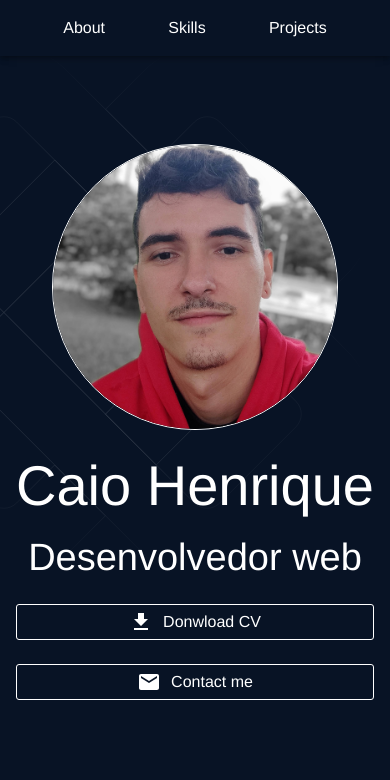
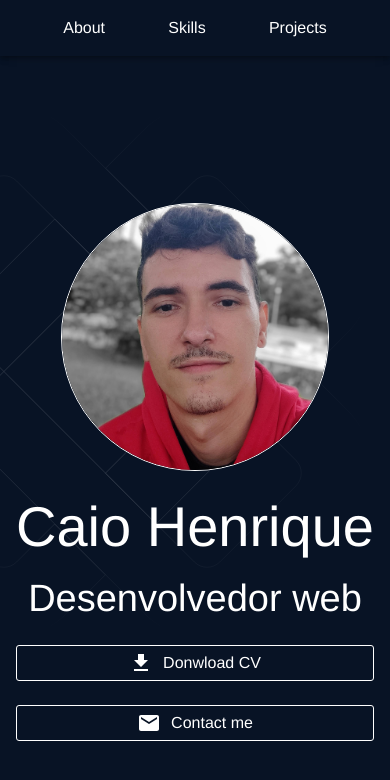
Before and after one commit to Caiohvboas/my-portfolio, a React (Vite) app: page / in a window 390 px wide. Shown: the top 780 px of the page. Built offline with nearby package versions, Linux system fonts and the light colour scheme.

Commit message:
fix: Hero component UI

```diff
--- a/src/pages/Home/sections/Hero/Hero.tsx
+++ b/src/pages/Home/sections/Hero/Hero.tsx
@@ -14,12 +14,20 @@ const Hero = () => {
         backgroundColor: theme.palette.primary.main,
         height: "100vh",
         display:"flex",
-        alignItems: "center"
+        alignItems: "center",
+        [theme.breakpoints.up('xs')]: { // <= mobile
+            paddingTop: "100px",
+
+        },
+        [theme.breakpoints.up('md')]: { // >=mobile
+            paddingTop: "0",
+        }
+
 
     }))
 
     const StyledImg = styled("img")(({theme}) => ({
-        width: "80%",
+        width: "75%",
         borderRadius: "50%",
          border: `1px solid ${theme.palette.primary.contrastText}`
 
```
